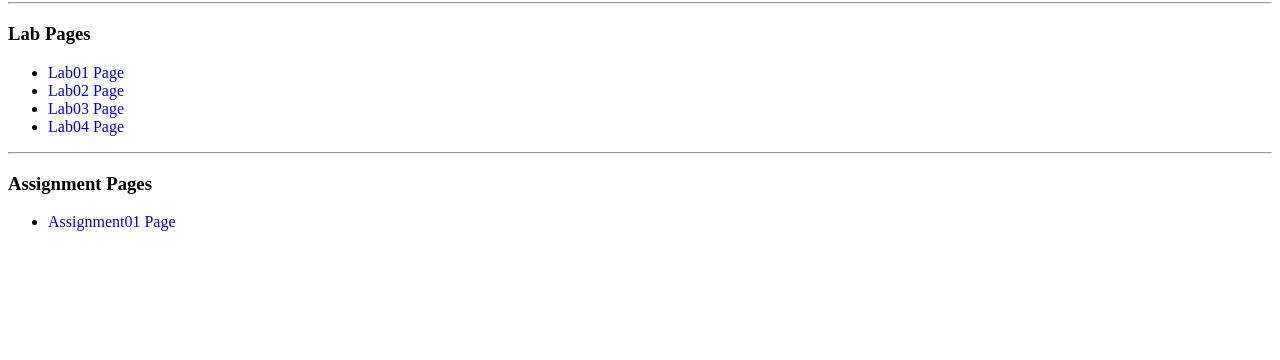
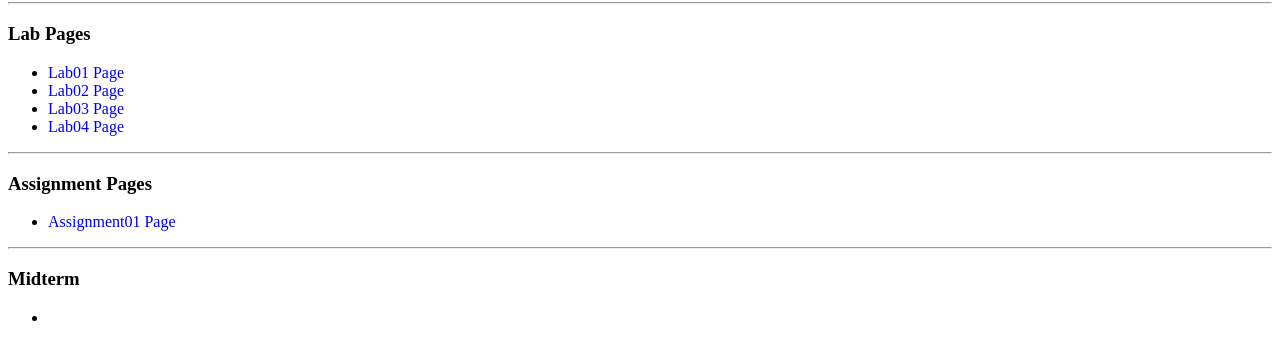
Before and after one commit to andyhplau/COMP1537, a plain HTML site: page index.html in a window 1280 px wide. Shown: the part 64-424 px from the top of the page. Drawn offline with Linux system fonts and the light colour scheme.

Commit message:
update midterm link on index

```diff
--- a/index.html
+++ b/index.html
@@ -43,5 +43,12 @@
                 </a>
             </li>
         </ul>
+        <hr>
+        <h3>Midterm</h3>
+        <ul>
+            <li>
+                <a href="./midterm/index.html"></a>
+            </li>
+        </ul>
     </body>
 </html>
```
